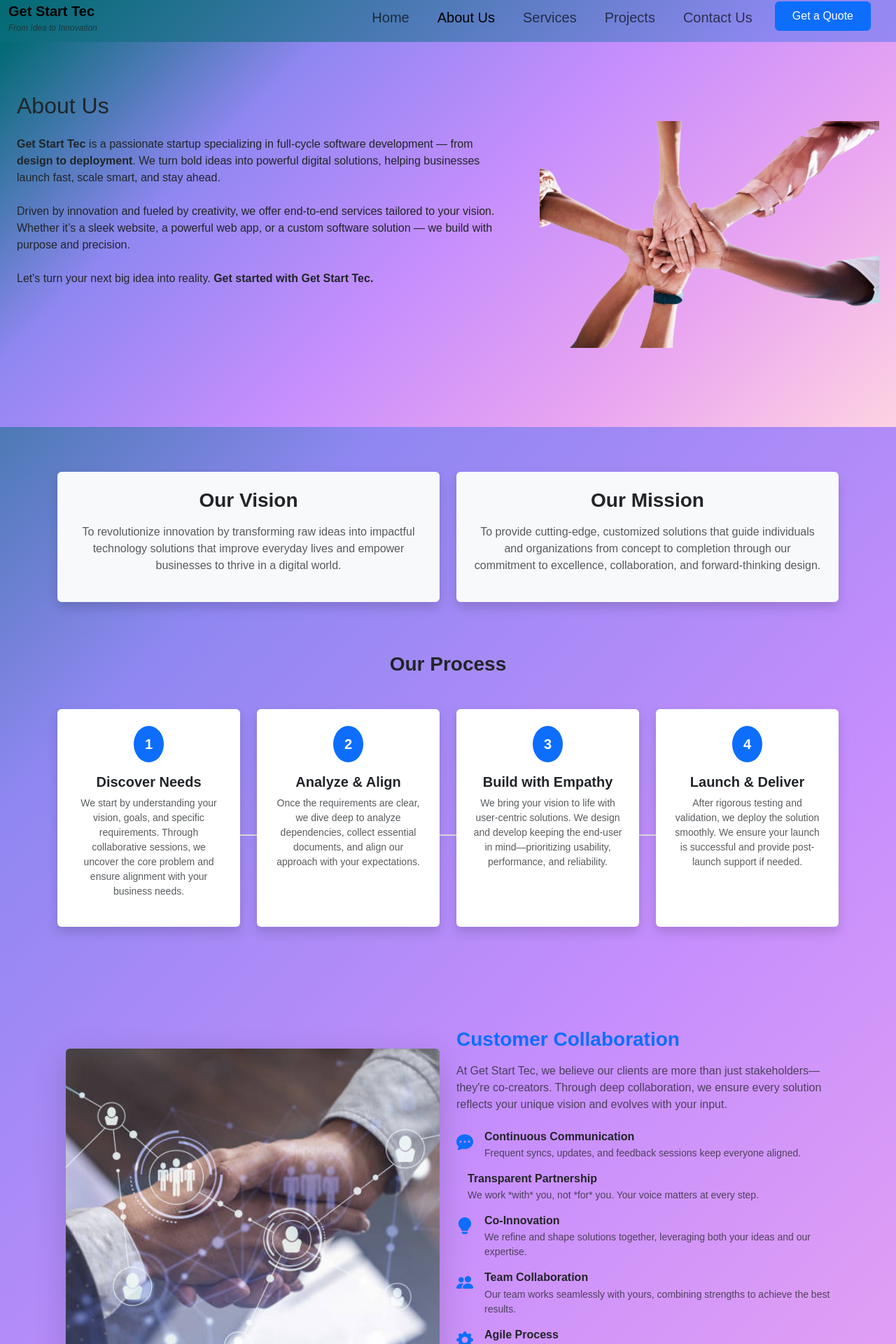
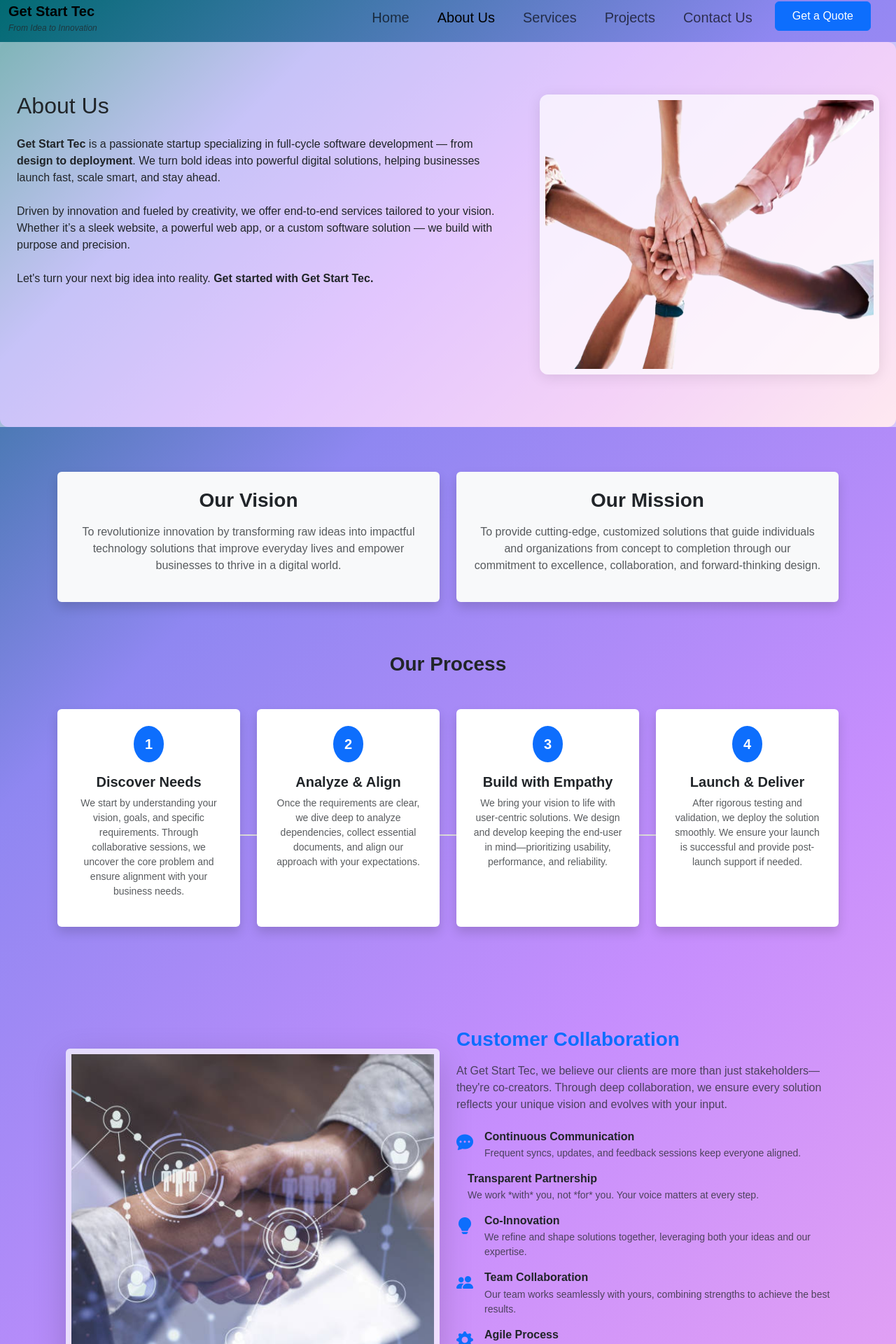
Before and after one commit to GetStartTec/Getstarttec-FE, a React (Create React App) app in the folder fe/: page /about-us in a window 1280 px wide. Shown: the part 12-1932 px from the top of the page at 70% size. Built offline with nearby package versions, Linux system fonts and the light colour scheme; a web font is replaced by a local one.

Commit message:
Added background home

```diff
--- a/fe/public/css/custom.css
+++ b/fe/public/css/custom.css
@@ -1267,3 +1267,55 @@ body {
     height: 40px;
     opacity: 0.2;
   }
+
+
+.about-container {
+  background-color: rgba(255, 255, 255, 0.8); /* optional soft white overlay */
+  border-radius: 12px;
+  backdrop-filter: blur(5px); /* optional modern glassy effect */
+}
+.about-container img {
+  border-radius: 12px;
+  box-shadow: 0 4px 20px rgba(0, 0, 0, 0.1); /* soft shadow */
+  background: rgba(255, 255, 255, 0.7); /* optional for blending on bright bg */
+  padding: 8px; /* if you use background */
+  width: 500px;
+  height:400px !important;
+}
+.about-container::before {
+  content: "";
+  position: absolute;
+  top: 0; left: 0; right: 0; bottom: 0;
+  background: rgba(255, 255, 255, 0.5);
+  z-index: 0;
+}
+
+.about-container > * {
+  position: relative;
+  z-index: 1;
+}
+.blend-img {
+  background-color: rgba(255, 255, 255, 0.7); /* Soft white layer */
+  padding: 8px; /* Helps it breathe and separates from bg */
+  border-radius: 16px;
+  box-shadow: 0 6px 24px rgba(0, 0, 0, 0.1); /* Gentle depth */
+}
+.blend-img::after {
+  content: "";
+  position: absolute;
+  top: 0; left: 0; bottom: 0; right: 0;
+  background: linear-gradient(to bottom right, rgba(255,255,255,0.2), transparent);
+  border-radius: 16px;
+  pointer-events: none;
+}
+.home-hero {
+  width: 100vw;
+  height: 100vh;
+  background-image: url('/images/bg-2.jpg');
+  background-size: cover;
+  background-position: center;
+  background-repeat: no-repeat;
+  background-attachment: fixed; /* optional for parallax feel */
+  margin-top: -20px !important;
+  margin-left: -20px !important;
+}
--- a/fe/src/Component/About/About.tsx
+++ b/fe/src/Component/About/About.tsx
@@ -101,7 +101,7 @@ export const About = () => {
                             <img
                                 src="/images/customer.jpg"
                                 alt="Customer Collaboration"
-                                className="img-fluid rounded shadow-lg"
+                                className="img-fluid rounded shadow-lg blend-img"
                                 style={{objectFit:"cover",height:"450px"}}
                             />
                         </div>
--- a/fe/src/Component/Contact/Contact.tsx
+++ b/fe/src/Component/Contact/Contact.tsx
@@ -1,7 +1,7 @@
-import { useState, ChangeEvent, useEffect, FormEvent } from "react";
+import { useState, useEffect, FormEvent } from "react";
 import { useLocation } from "react-router-dom";
-import "bootstrap/dist/css/bootstrap.min.css";
-import 'animate.css';
+// import "bootstrap/dist/css/bootstrap.min.css";
+// import 'animate.css';
 
 
 type FormData = {
--- a/fe/src/Component/Home/Home.tsx
+++ b/fe/src/Component/Home/Home.tsx
@@ -1,6 +1,18 @@
-export const Home = ()=>{
-    return(
-        <>
-        </>
-    )
-}
+export const Home = () => {
+    return (
+        <div
+            className="home-hero d-flex align-items-center text-dark"
+        >
+            <div className="container">
+                <div className="row">
+                    <div className="col-md-6 p-4">
+                        <h1>Welcome to Get Start Tec</h1>
+                        <p>
+                            We build powerful software — fast, scalable, and tailored to you.
+                        </p>
+                    </div>
+                </div>
+            </div>
+        </div>
+    );
+};
```
Also changed, not shown: fe/public/images/bg-1.jpg, fe/public/images/services.jpg.
